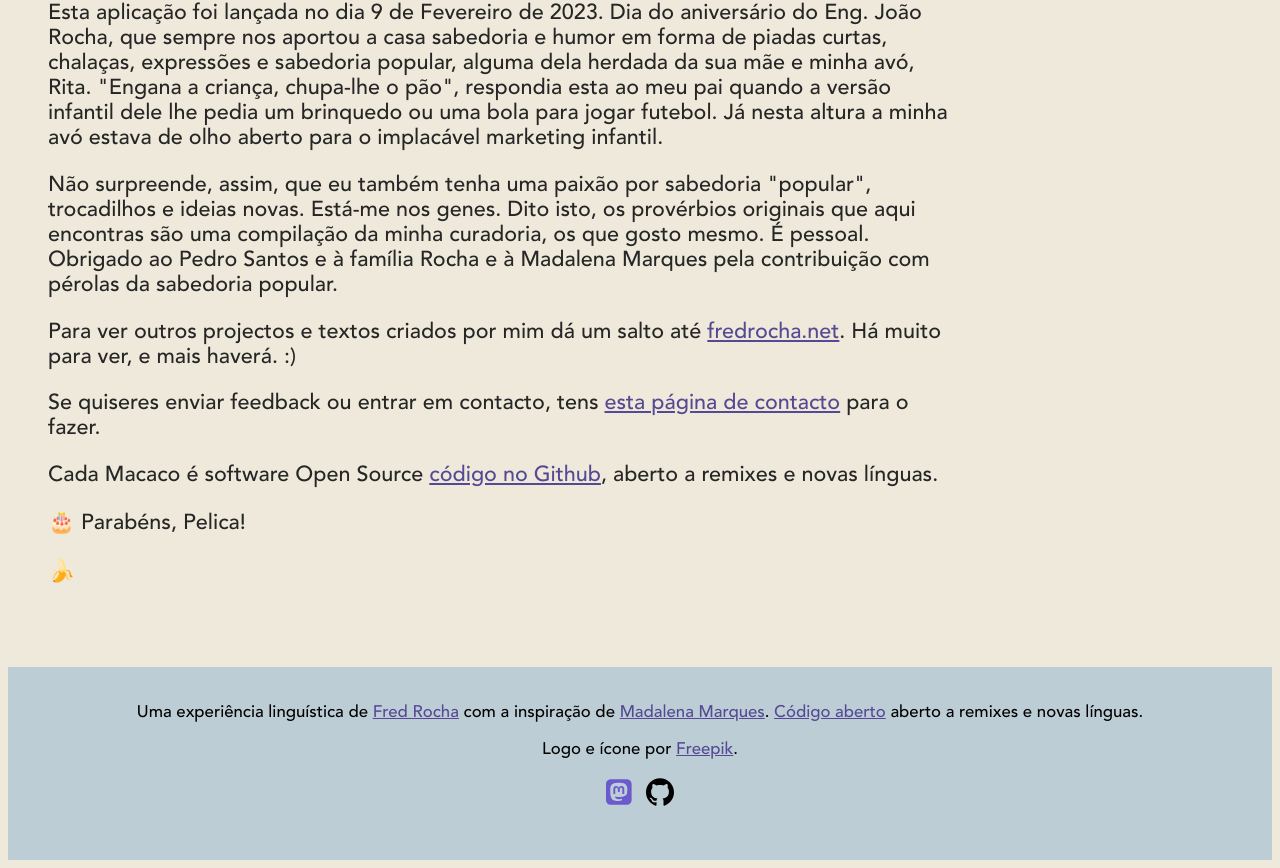
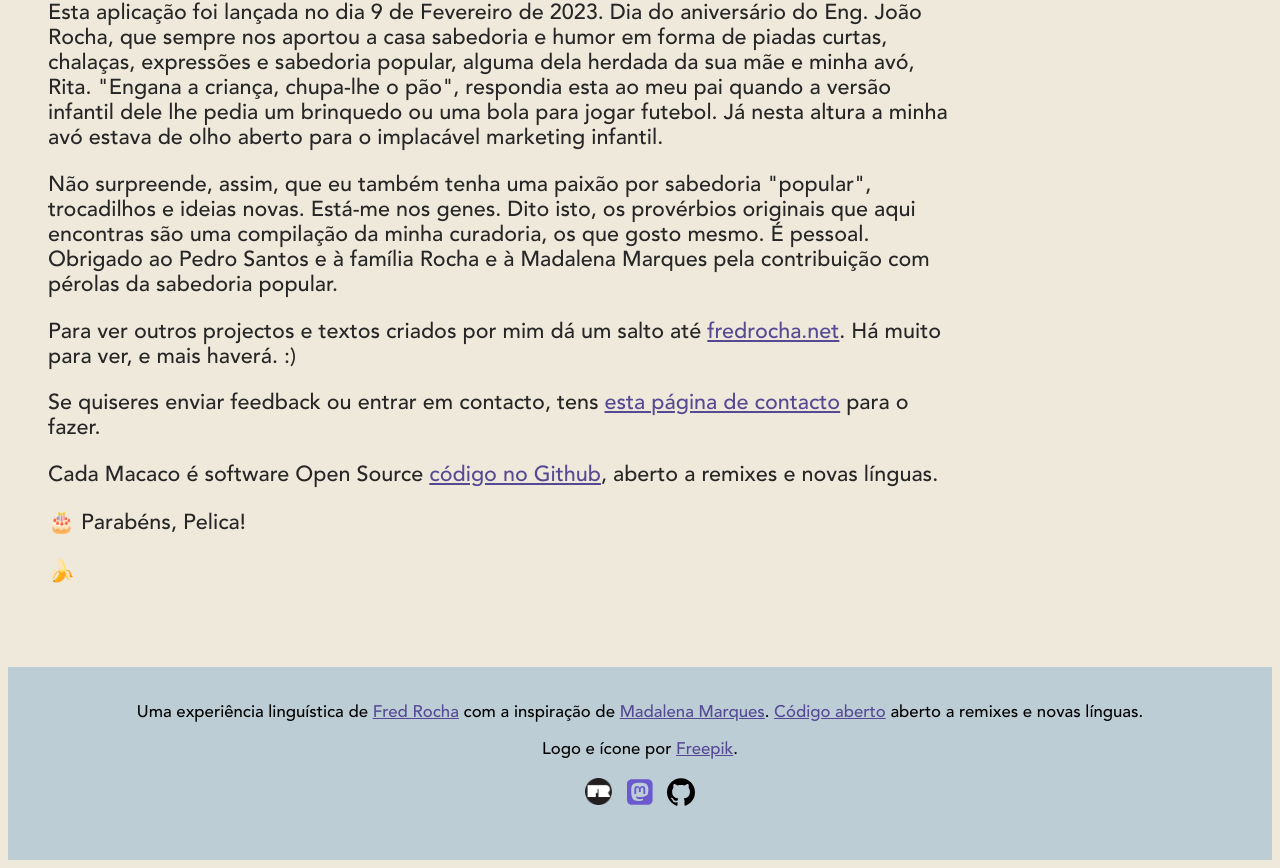
Before and after one commit to johnfisherman/Cada-Macaco, a Vue app: page /como-assim in a window 1280 px wide. Shown: the part 883-1751 px from the top of the page. Built offline with nearby package versions, Linux system fonts and the light colour scheme.

Commit message:
Add link to https://fredrocha.net to footer.

```diff
--- a/src/App.vue
+++ b/src/App.vue
@@ -150,7 +150,8 @@ nav .navigation-items a:first-child {
     padding: 20px 40px;
   }
 }
-footer .social-links svg:hover {
+footer .social-links svg:hover,
+footer .social-links img:hover {
   transform: scale(1.1);
   transition: all ease-in-out 0.1s;
 }
@@ -169,4 +170,9 @@ footer .social-links .mastodon-icon svg {
   width: 40px;
   height: 40px;
 }
+footer .social-links .fr-icon img {
+  width: 27px;
+  padding-bottom: 12px;
+  margin-right: 15px;
+}
 </style>
--- a/src/components/RemixerProverbios.vue
+++ b/src/components/RemixerProverbios.vue
@@ -175,6 +175,9 @@
       >.
     </p>
     <p class="social-links">
+      <a class="fr-icon" href="https://fredrocha.net" target="_blank">
+        <img src="fr-logo-s.png" alt="Logo for fredrocha.net" />
+      </a>
       <a
         class="mastodon-icon"
         href="https://mastodon.social/@john_fisherman"
--- a/src/views/ComoAssimView.vue
+++ b/src/views/ComoAssimView.vue
@@ -61,6 +61,9 @@
       >.
     </p>
     <p class="social-links">
+      <a class="fr-icon" href="https://fredrocha.net" target="_blank">
+        <img src="fr-logo-s.png" alt="Logo for fredrocha.net" />
+      </a>
       <a
         class="mastodon-icon"
         href="https://mastodon.social/@john_fisherman"
--- a/src/views/ContactoView.vue
+++ b/src/views/ContactoView.vue
@@ -39,6 +39,9 @@
       >.
     </p>
     <p class="social-links">
+      <a class="fr-icon" href="https://fredrocha.net" target="_blank">
+        <img src="fr-logo-s.png" alt="Logo for fredrocha.net" />
+      </a>
       <a
         class="mastodon-icon"
         href="https://mastodon.social/@john_fisherman"
```
Also changed, not shown: public/fr-logo-s.png (added).
